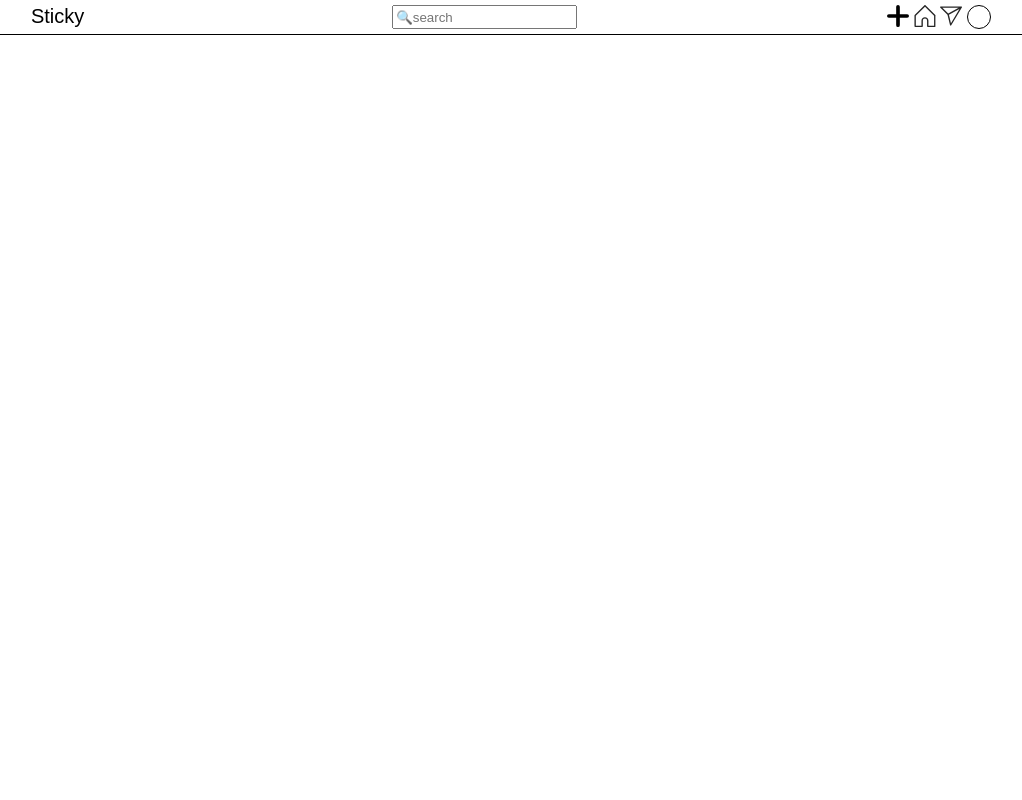
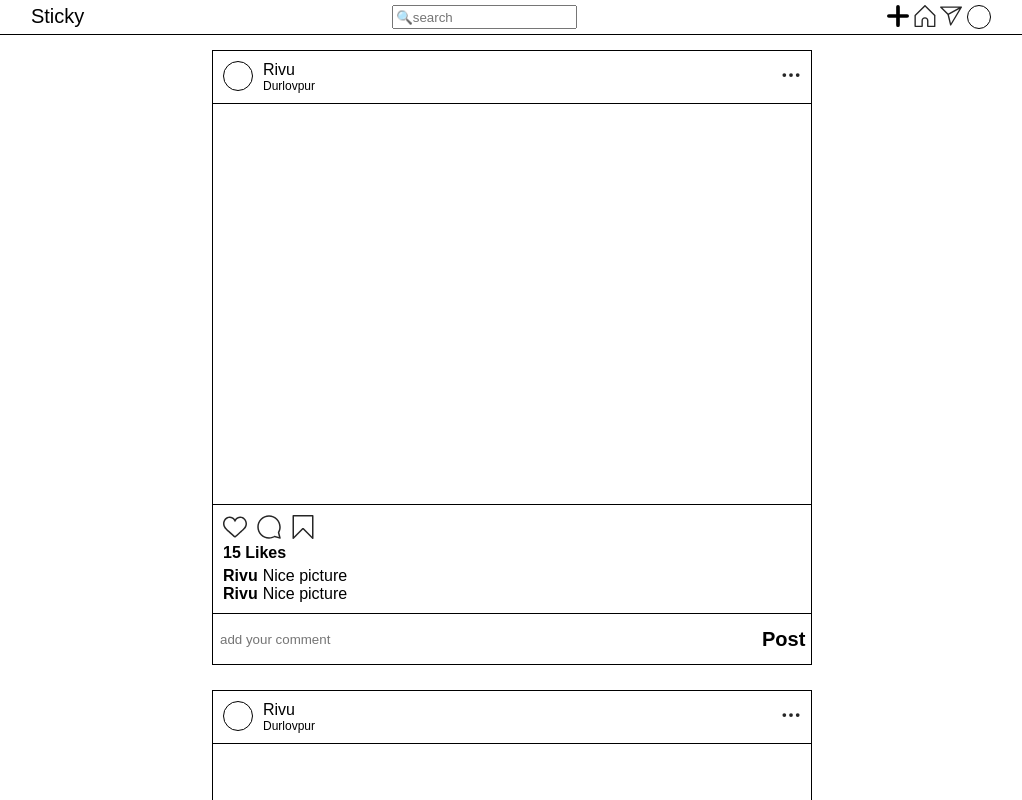
Before and after one commit to unphydra/sticky, a React (Create React App) app: page / in a window 1280 px wide. Shown: the top 800 px of the page, without its empty margins (128-1150 px from the left). Built offline with nearby package versions, Linux system fonts and the light colour scheme.

Commit message:
added upto post comment form

```diff
--- /dev/null
+++ b/src/resources/AddComment.js
@@ -0,0 +1,37 @@
+import React from 'react';
+
+const AddComment = () => (
+  <form
+    style={{
+      display: 'flex',
+      padding: '5px',
+      borderTop: '1px solid',
+      height: '40px',
+      width: '588px',
+      justifyContent: 'space-between',
+    }}
+  >
+    <input
+      style={{
+        width: '550px',
+        outline: 'none',
+        border: 'none',
+      }}
+      placeholder="add your comment"
+    ></input>
+    <button
+      style={{
+        width: '50px',
+        outline: 'none',
+        border: 'none',
+        background: 'none',
+        fontSize: '20px',
+        fontWeight: '600',
+      }}
+    >
+      Post
+    </button>
+  </form>
+);
+
+export default AddComment;
--- /dev/null
+++ b/src/resources/Comments.js
@@ -0,0 +1,21 @@
+import React from 'react';
+
+const Name = () => <div style={{ fontWeight: '600' }}>Rivu</div>;
+
+const Text = () => <div style={{ marginLeft: '5px' }}>Nice picture</div>;
+
+const Comment = () => (
+  <div style={{ display: 'flex' }}>
+    <Name></Name>
+    <Text></Text>
+  </div>
+);
+
+const Comments = () => (
+  <div>
+    <Comment></Comment>
+    <Comment></Comment>
+  </div>
+);
+
+export default Comments;
--- /dev/null
+++ b/src/resources/Container.js
@@ -0,0 +1,10 @@
+import React from 'react';
+import Posts from './Posts';
+
+const Container = (props) => (
+  <div style={{ width: '600px', margin: 'auto' }}>
+    <Posts></Posts>
+  </div>
+);
+
+export default Container;
--- a/src/resources/Heading.js
+++ b/src/resources/Heading.js
@@ -15,7 +15,6 @@ const Search = () => <input placeholder="🔍search"></input>;
 const Home = () => (
   <svg
     aria-label="Home"
-    class="_8-yf5 "
     fill="#262626"
     height="22"
     viewBox="0 0 48 48"
@@ -37,7 +36,7 @@ const Message = () => (
   </svg>
 );
 
-const Post = () => (
+const AddPost = () => (
   <svg
     height="22"
     width="22"
@@ -70,7 +69,7 @@ const NavBar = () => (
       justifyContent: 'space-around',
     }}
   >
-    <Post></Post>
+    <AddPost></AddPost>
     <Home></Home>
     <Message></Message>
     <Profile></Profile>
@@ -85,6 +84,7 @@ const Heading = (props) => (
       justifyContent: 'space-around',
       padding: '5px',
       borderBottom: '1px solid',
+      marginBottom: '15px',
     }}
   >
     <AppName></AppName>
--- /dev/null
+++ b/src/resources/Post.js
@@ -0,0 +1,141 @@
+import React from 'react';
+import AddComment from './AddComment';
+import Comments from './Comments';
+
+const Profile = () => (
+  <div
+    style={{
+      height: '28px',
+      width: '28px',
+      border: '1px solid black',
+      borderRadius: '50%',
+    }}
+  ></div>
+);
+
+const Name = () => (
+  <div style={{ marginLeft: '10px' }}>
+    <div>Rivu</div>
+    <div style={{ fontSize: '12px' }}>Durlovpur</div>
+  </div>
+);
+
+const Option = () => (
+  <svg
+    aria-label="More options"
+    fill="#262626"
+    height="28"
+    viewBox="0 0 48 48"
+    width="20"
+  >
+    <circle
+      clipRule="evenodd"
+      cx="8"
+      cy="24"
+      fillRule="evenodd"
+      r="4.5"
+    ></circle>
+    <circle
+      clipRule="evenodd"
+      cx="24"
+      cy="24"
+      fillRule="evenodd"
+      r="4.5"
+    ></circle>
+    <circle
+      clipRule="evenodd"
+      cx="40"
+      cy="24"
+      fillRule="evenodd"
+      r="4.5"
+    ></circle>
+  </svg>
+);
+
+const PostBody = () => <div style={{ height: '400px' }}></div>;
+
+const LikeButton = () => (
+  <svg
+    aria-label="Like"
+    fill="#262626"
+    height="24"
+    viewBox="0 0 48 48"
+    width="24"
+  >
+    <path d="M34.6 6.1c5.7 0 10.4 5.2 10.4 11.5 0 6.8-5.9 11-11.5 16S25 41.3 24 41.9c-1.1-.7-4.7-4-9.5-8.3-5.7-5-11.5-9.2-11.5-16C3 11.3 7.7 6.1 13.4 6.1c4.2 0 6.5 2 8.1 4.3 1.9 2.6 2.2 3.9 2.5 3.9.3 0 .6-1.3 2.5-3.9 1.6-2.3 3.9-4.3 8.1-4.3m0-3c-4.5 0-7.9 1.8-10.6 5.6-2.7-3.7-6.1-5.5-10.6-5.5C6 3.1 0 9.6 0 17.6c0 7.3 5.4 12 10.6 16.5.6.5 1.3 1.1 1.9 1.7l2.3 2c4.4 3.9 6.6 5.9 7.6 6.5.5.3 1.1.5 1.6.5.6 0 1.1-.2 1.6-.5 1-.6 2.8-2.2 7.8-6.8l2-1.8c.7-.6 1.3-1.2 2-1.7C42.7 29.6 48 25 48 17.6c0-8-6-14.5-13.4-14.5z"></path>
+  </svg>
+);
+
+const CommentsButton = () => (
+  <svg
+    aria-label="Comment"
+    fill="#262626"
+    height="24"
+    viewBox="0 0 48 48"
+    width="24"
+  >
+    <path
+      clipRule="evenodd"
+      d="M47.5 46.1l-2.8-11c1.8-3.3 2.8-7.1 2.8-11.1C47.5 11 37 .5 24 .5S.5 11 .5 24 11 47.5 24 47.5c4 0 7.8-1 11.1-2.8l11 2.8c.8.2 1.6-.6 1.4-1.4zm-3-22.1c0 4-1 7-2.6 10-.2.4-.3.9-.2 1.4l2.1 8.4-8.3-2.1c-.5-.1-1-.1-1.4.2-1.8 1-5.2 2.6-10 2.6-11.4 0-20.6-9.2-20.6-20.5S12.7 3.5 24 3.5 44.5 12.7 44.5 24z"
+      fillRule="evenodd"
+    ></path>
+  </svg>
+);
+
+const Save = () => (
+  <svg
+    aria-label="Save"
+    fill="#262626"
+    height="24"
+    viewBox="0 0 48 48"
+    width="24"
+  >
+    <path d="M43.5 48c-.4 0-.8-.2-1.1-.4L24 29 5.6 47.6c-.4.4-1.1.6-1.6.3-.6-.2-1-.8-1-1.4v-45C3 .7 3.7 0 4.5 0h39c.8 0 1.5.7 1.5 1.5v45c0 .6-.4 1.2-.9 1.4-.2.1-.4.1-.6.1zM24 26c.8 0 1.6.3 2.2.9l15.8 16V3H6v39.9l15.8-16c.6-.6 1.4-.9 2.2-.9z"></path>
+  </svg>
+);
+
+const IconBar = () => (
+  <div
+    style={{
+      display: 'flex',
+      justifyContent: 'space-between',
+      width: '92px',
+    }}
+  >
+    <LikeButton></LikeButton>
+    <CommentsButton></CommentsButton>
+    <Save></Save>
+  </div>
+);
+
+const Likes = () => (
+  <div style={{ margin: '5px 0px', fontWeight: '600' }}>15 Likes</div>
+);
+
+const Post = () => (
+  <div style={{ border: '1px solid', marginBottom: '25px' }}>
+    <header
+      style={{
+        display: 'flex',
+        padding: '10px',
+        justifyContent: 'space-between',
+        borderBottom: '1px solid',
+      }}
+    >
+      <div style={{ display: 'flex' }}>
+        <Profile></Profile>
+        <Name></Name>
+      </div>
+      <Option></Option>
+    </header>
+    <PostBody></PostBody>
+    <footer style={{ borderTop: '1px solid', padding: '10px' }}>
+      <IconBar></IconBar>
+      <Likes></Likes>
+      <Comments></Comments>
+    </footer>
+    <AddComment></AddComment>
+  </div>
+);
+
+export default Post;
--- /dev/null
+++ b/src/resources/Posts.js
@@ -0,0 +1,11 @@
+import React from 'react';
+import Post from './Post';
+
+const Posts = () => (
+  <div>
+    <Post></Post>
+    <Post></Post>
+  </div>
+);
+
+export default Posts;
--- a/src/resources/Sticky.js
+++ b/src/resources/Sticky.js
@@ -1,6 +1,12 @@
 import React from 'react';
+import Container from './Container';
 import Heading from './Heading';
 
-const Sticky = (props) => <Heading></Heading>;
+const Sticky = (props) => (
+  <div>
+    <Heading></Heading>
+    <Container></Container>
+  </div>
+);
 
 export default Sticky;
```
